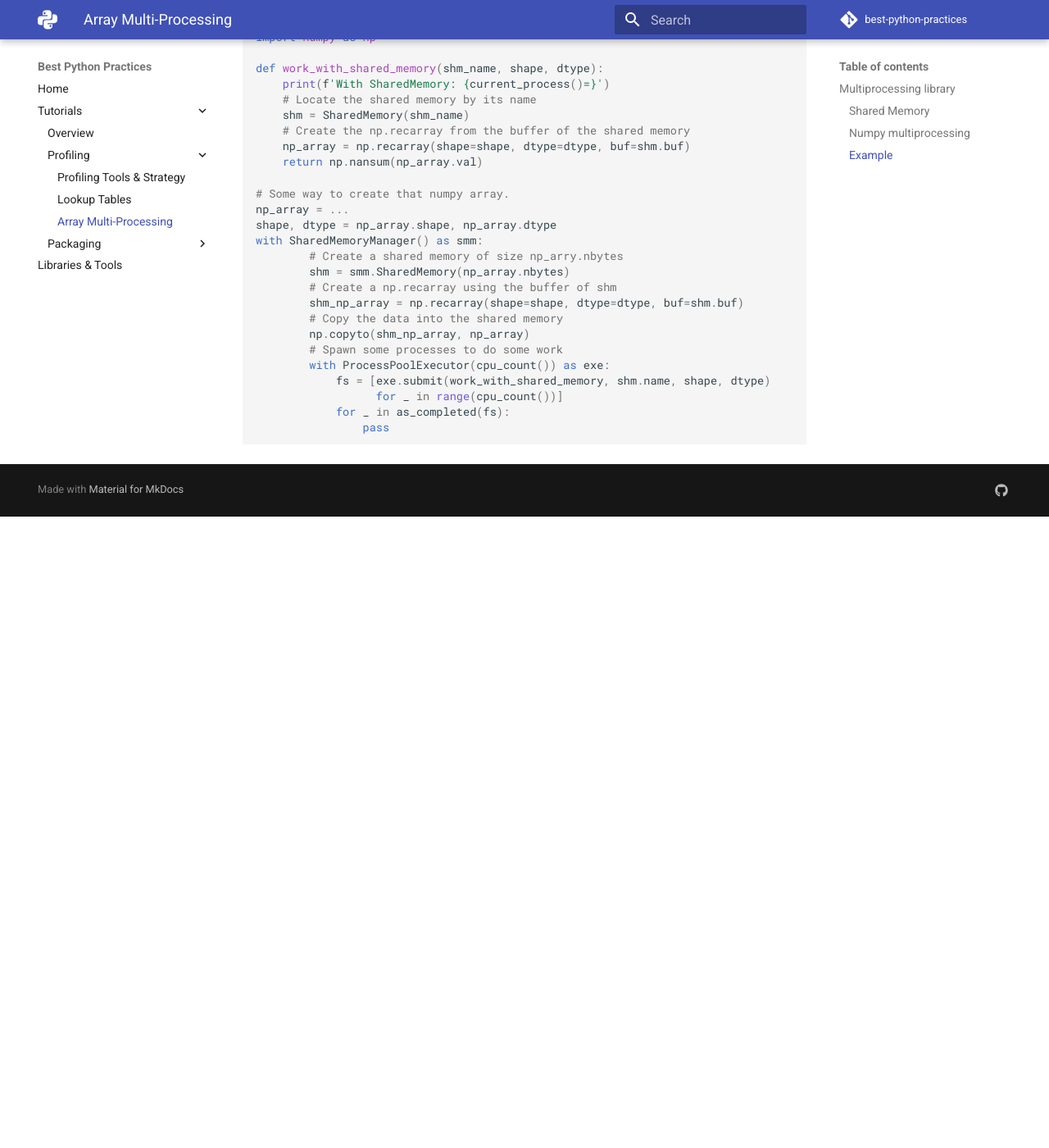
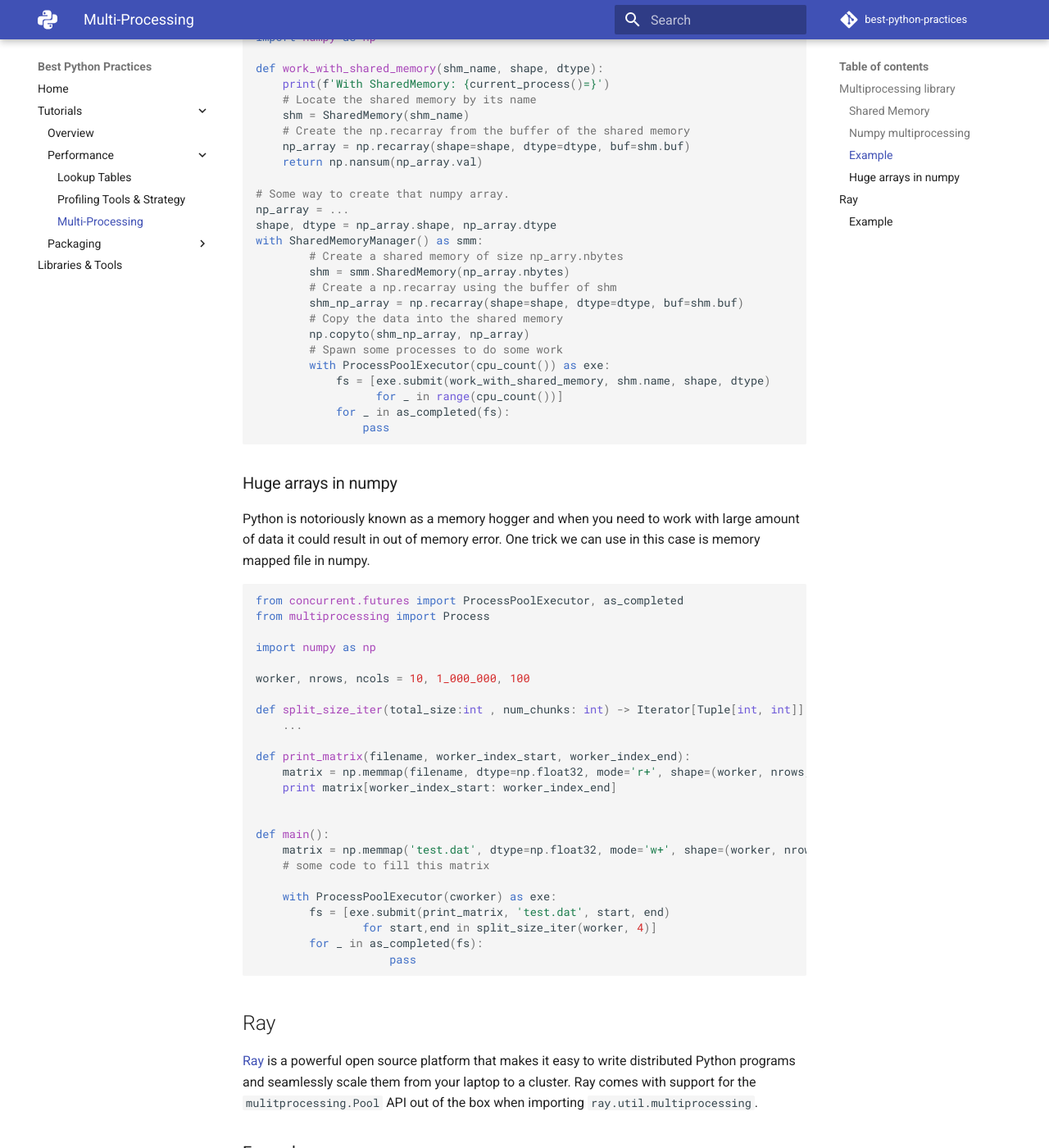
Before and after one commit to felixgao/python-best-practices, an MkDocs documentation site: the page built from docs/tutorials/performance/multiprocessing.md, in a window 1280 px wide and 1400 px high, scrolled down 2334 px. Shown: the whole window at 82% size. Built offline with MkDocs 1.6.1 and Material for MkDocs 9.7.7, drawn with Linux system fonts in a browser that asks for light colours; emoji names are drawn with the system emoji font; before the commit the page ends 2964 px from its top, so only the background shows below that; some of the changed text lies outside the part shown.

Commit message:
add more content

````diff
--- a/docs/tutorials/performance/array_multiprocessing.md
+++ b/docs/tutorials/performance/multiprocessing.md
@@ -9,7 +9,7 @@
     :x: Avoid Using multithreading for CPU-bound tasks.
 
 
-# Array Multi-Processing
+# Multi-Processing
 
 Due to the infamous python GIL, when you need more CPU power to crunch some data, multi-processing is the way to go.   Python has a built-in multiprocessing library that make this feature avaiable out of the box.
 
@@ -125,12 +125,76 @@
                 pass
 ```
 
+### Huge arrays in numpy
 
+Python is notoriously known as a memory hogger and when you need to work with large amount of data it could result in out of memory error.  One trick we can use in this case is memory mapped file in numpy.
+
+```python
+from concurrent.futures import ProcessPoolExecutor, as_completed
+from multiprocessing import Process
+
+import numpy as np
+
+worker, nrows, ncols = 10, 1_000_000, 100
+
+def split_size_iter(total_size:int , num_chunks: int) -> Iterator[Tuple[int, int]]:
+    ...
+
+def print_matrix(filename, worker_index_start, worker_index_end):
+    matrix = np.memmap(filename, dtype=np.float32, mode='r+', shape=(worker, nrows, ncols))
+    print matrix[worker_index_start: worker_index_end]
+
+
+def main():
+    matrix = np.memmap('test.dat', dtype=np.float32, mode='w+', shape=(worker, nrows, ncols))
+    # some code to fill this matrix
+
+    with ProcessPoolExecutor(cworker) as exe:
+        fs = [exe.submit(print_matrix, 'test.dat', start, end)
+                for start,end in split_size_iter(worker, 4)]
+        for _ in as_completed(fs):
+                    pass
+```
+
+
+## Ray
+
+[Ray] is a powerful open source platform that makes it easy to write distributed Python programs and seamlessly scale them from your laptop to a cluster.  Ray comes with support for the `mulitprocessing.Pool` API out of the box when importing `ray.util.multiprocessing`.
+
+
+### Example
+
+```python
+import math
+import random
+import time
+
+def sample(num_samples):
+    num_inside = 0
+    for _ in range(num_samples):
+        x, y = random.uniform(-1, 1), random.uniform(-1, 1)
+        if math.hypot(x, y) <= 1:
+            num_inside += 1
+    return num_inside
+
+def approximate_pi_distributed(num_samples):
+    from ray.util.multiprocessing.pool import Pool # NOTE: Only the import statement is changed.
+    pool = Pool()
+
+    start = time.time()
+    num_inside = 0
+    sample_batch_size = 100000
+    for result in pool.map(sample, [sample_batch_size for _ in range(num_samples//sample_batch_size)]):
+        num_inside += result
+
+    print("pi ~= {}".format((4*num_inside)/num_samples))
+    print("Finished in: {:.2f}s".format(time.time()-start))
+```
 
 [shared_memory]: https://docs.python.org/3/library/multiprocessing.shared_memory.html#module-multiprocessing.shared_memory
 
 [NumPy]: https://numpy.org/
 [SharedArray]: https://pypi.org/project/SharedArray/
 
-[ray]: https://docs.ray.io/en/latest/index.html
+[Ray]: https://docs.ray.io/en/latest/index.html
 [dask]: https://docs.dask.org/
--- a/mkdocs.yml
+++ b/mkdocs.yml
@@ -3,17 +3,17 @@
   - Home: index.md
   - Tutorials:
       - Overview: tutorials.md
-      - Profiling:
+      - Performance:
+          - Lookup Tables: tutorials/performance/lookup_tables.md
           - Profiling Tools & Strategy: tutorials/performance/profiling_tools.md
-          - Lookup Tables: tutorials/performance/lookup_tables.md
-          - Array Multi-Processing: tutorials/performance/array_multiprocessing.md
+          - Multi-Processing: tutorials/performance/multiprocessing.md
       - Packaging:
           - Structure: tutorials/packaging/structure.md
           - Makefile: tutorials/packaging/makefile.md
+          - Logging: tutorials/packaging/logging.md
           - Code Style: tutorials/packaging/code_style.md
-          - Logging: tutorials/packaging/logging.md
+          - API Design: tutorials/packaging/api_design.md
           - Anti Patterns: tutorials/packaging/anti_patterns.md
-          - API Design: tutorials/packaging/api_design.md
           - Testing: tutorials/packaging/testing.md
   - Libraries & Tools: libraries.md
 
````
Also changed, not shown: docs/tutorials.md (+14 -11 lines), docs/tutorials/packaging/testing.md (+14 -14 lines).
